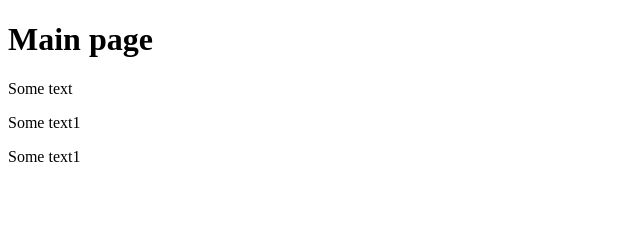
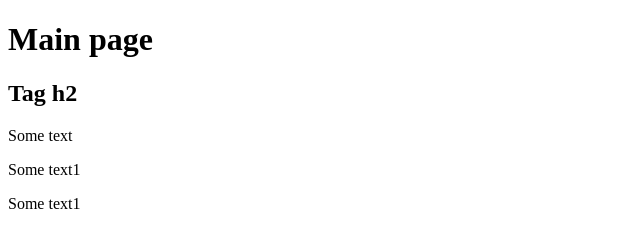
Before and after one commit to ValikKovtun/Prakt, a plain HTML site: page index.html in a window 1280 px wide. Shown: the whole page, without its empty margins (0-640 px from the left). Drawn offline with Linux system fonts and the light colour scheme.

Commit message:
Додав <h2> гілка text

```diff
--- a/index.html
+++ b/index.html
@@ -6,6 +6,7 @@
 </head>
 <body>
    <h1>Main page</h1>
+   <h2>Tag h2</h2>
    <p>Some text</p>
    <p>Some text1</p>
    <p>Some text1</p>
```
